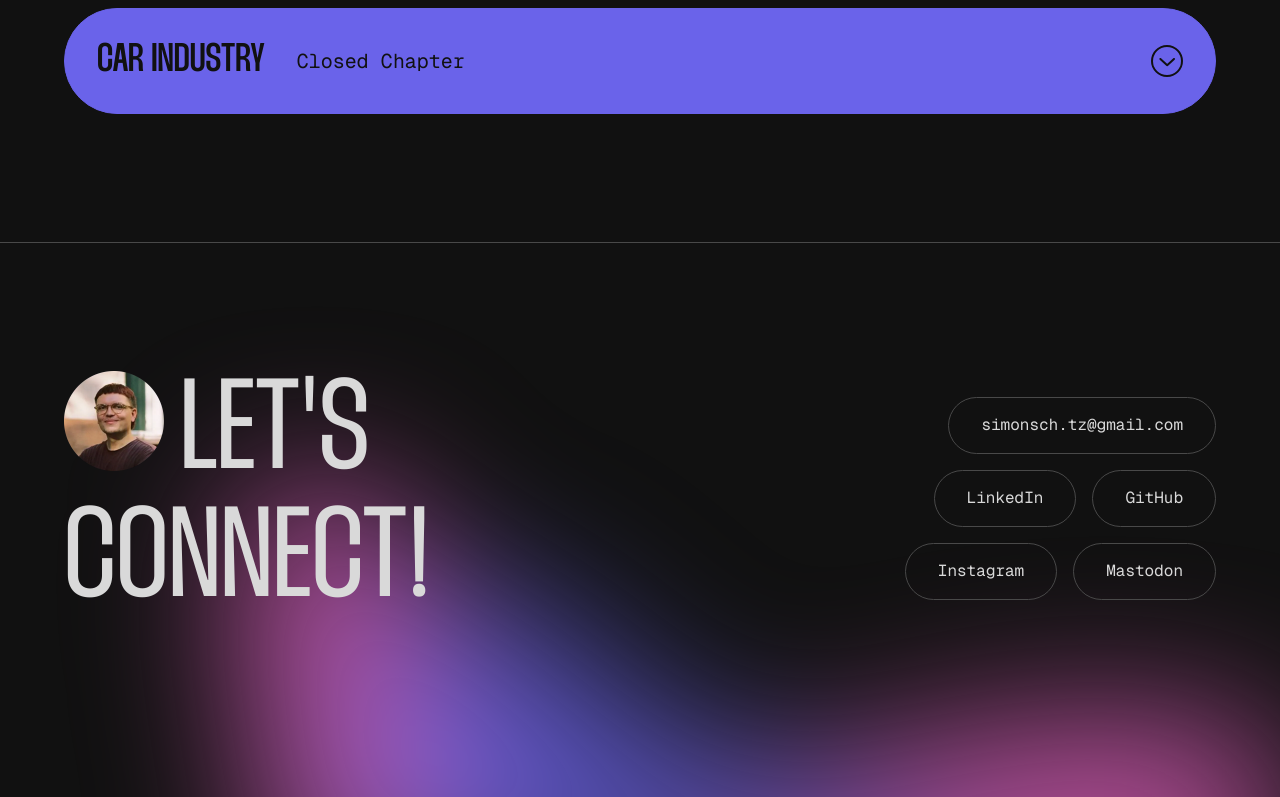
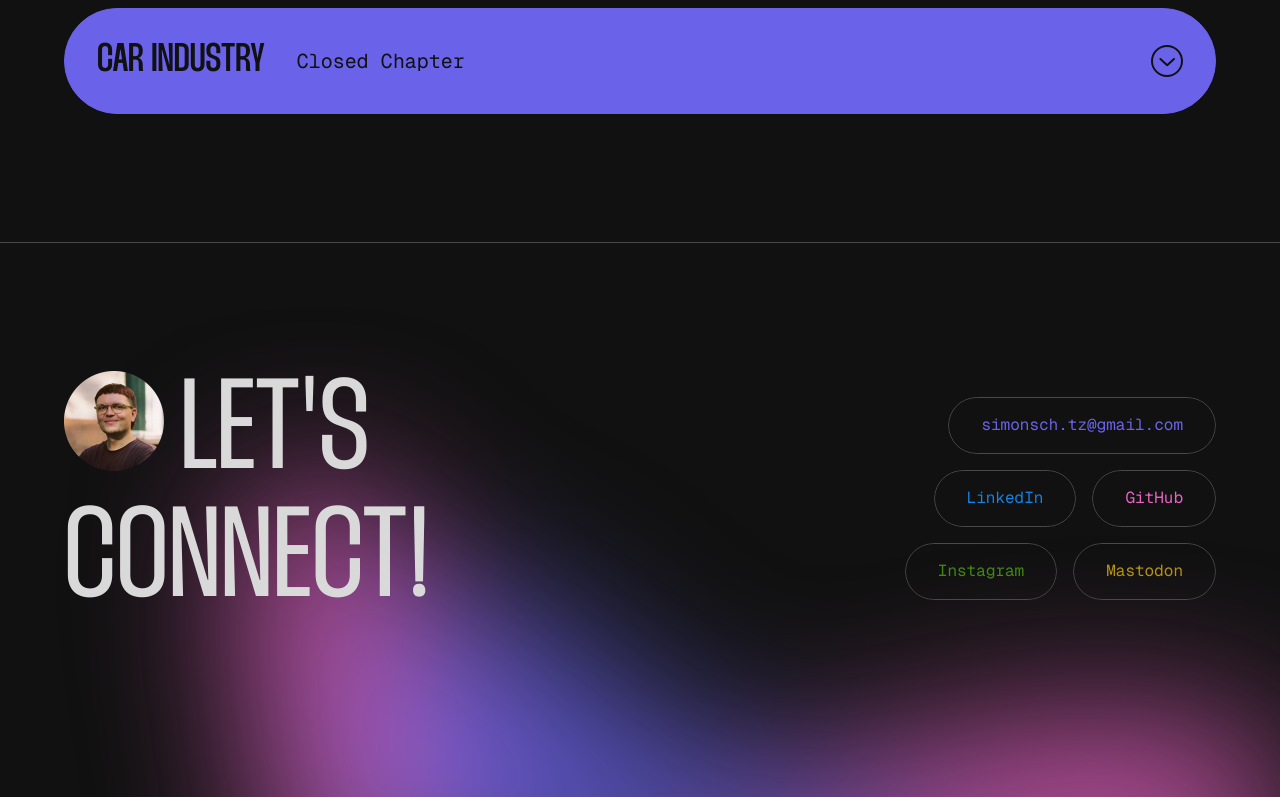
Before and after one commit to SimonSchoetz/simon-schoetz-website-2025, a Next.js app: page / in a window 1280 px wide. Shown: the part 2958-3755 px from the top of the page. Built offline with nearby package versions, Linux system fonts and the light colour scheme.

Commit message:
add dynamic colors to contact section

```diff
--- a/app/_sections/ContactSection.tsx
+++ b/app/_sections/ContactSection.tsx
@@ -1,6 +1,10 @@
+'use client';
+
 import { Chip, H2, Section } from '@/components';
+import { HoverBlob } from '@/components/button/components';
 import Image from 'next/image';
 import Link from 'next/link';
+import { useState } from 'react';
 
 const contactChips = [
   {
@@ -26,6 +30,8 @@ const contactChips = [
 ];
 
 export const ContactSection = () => {
+  const [hovered, setHovered] = useState(0);
+
   return (
     <Section
       id='contact'
@@ -52,22 +58,42 @@ export const ContactSection = () => {
         className='grid grid-cols-2 gap-4 h-min w-full
             md:justify-end md:flex md:flex-wrap md:max-w-[400px]'
       >
-        {contactChips.map((chip, i) => (
+        {contactChips.map((chip, i) => {
+          const index = i + 1;
+          return (
             <Link
               href={chip.link}
               target='_blank'
               rel='noopener noreferrer'
               key={chip.label}
-            className={i === 0 ? 'col-span-2' : ''}
+              className={`${
+                index === 0 ? 'col-span-2' : ''
+              } relative group rounded-full overflow-hidden`}
+              onMouseEnter={() => setHovered(index)}
+              onMouseLeave={() => setHovered(0)}
             >
               <Chip
                 label={chip.label}
-              className='w-full bg-transparent transition-colors hover:bg-bg-2 container-center
+                className='z-20 w-full  bg-transparent transition-colors container-center hover:text-bg duration-600 ease-in-out
                 md:w-fit md:py-4 md:px-8
                 lg:py-4 lg:px-8'
+                style={{
+                  color:
+                    hovered === index ? 'var(--bg)' : `var(--contact-${index})`,
+                  borderColor:
+                    hovered === index ? `var(--contact-${index})` : '',
+                }}
+              />
+
+              <HoverBlob
+                className='z-[-1]'
+                style={{
+                  background: `var(--contact-${index})`,
+                }}
               />
             </Link>
-        ))}
+          );
+        })}
       </div>
     </Section>
   );
--- a/app/globals.css
+++ b/app/globals.css
@@ -15,6 +15,12 @@
   --career-path-1: #3f8814;
   --career-path-2: #b69211;
   --career-path-3: #6a63ea;
+
+  --contact-1: #6a63ea;
+  --contact-2: #1482e7;
+  --contact-3: #e963c4;
+  --contact-4: #3f8814;
+  --contact-5: #b69211;
 
   --fs-base: 1.25rem;
 }
--- a/components/Chip.tsx
+++ b/components/Chip.tsx
@@ -8,7 +8,7 @@ export const Chip: FCProps<Props> = ({ label, className = '', ...props }) => {
   return (
     <div
       {...props}
-      className={`bg-bg-2 rounded-full border border-fg-4 py-3 px-2 font-mono text-xs lg:py-4 lg:px-3 lg:text-sm ${className}`}
+      className={`rounded-full border border-fg-4 py-3 px-2 font-mono text-xs lg:py-4 lg:px-3 lg:text-sm ${className}`}
     >
       {label}
     </div>
--- a/components/button/components/HoverBlob.tsx
+++ b/components/button/components/HoverBlob.tsx
@@ -8,7 +8,7 @@ export const HoverBlob: FCProps<HtmlProps<'div'>> = ({
   const baseStyles =
     'z-0 bg-bg w-full h-auto aspect-square rounded-full absolute transition-all duration-600 ease-in-out';
   const transitionStart = 'scale-0';
-  const transitionEnd = 'group-hover:scale-200';
+  const transitionEnd = 'group-hover:scale-105';
   return (
     <div
       {...props}
--- a/components/button/variants/DefaultButton.tsx
+++ b/components/button/variants/DefaultButton.tsx
@@ -31,7 +31,7 @@ export const DefaultButton: FCProps<DefaultButtonProps> = ({
       aria-label={props['aria-label'] ?? label}
       className={`${baseStyles} ${className}`}
       style={{
-        background: hovered ? 'var(--bg)' : colorVar ?? 'var(--fg)',
+        background: colorVar ?? 'var(--fg)',
         borderColor: hovered ? colorVar ?? 'var(--fg)' : 'transparent',
         color: hovered ? colorVar ?? 'var(--fg)' : 'var(--bg)',
       }}
```
Lines whose indentation alone changed are shown as unchanged.
